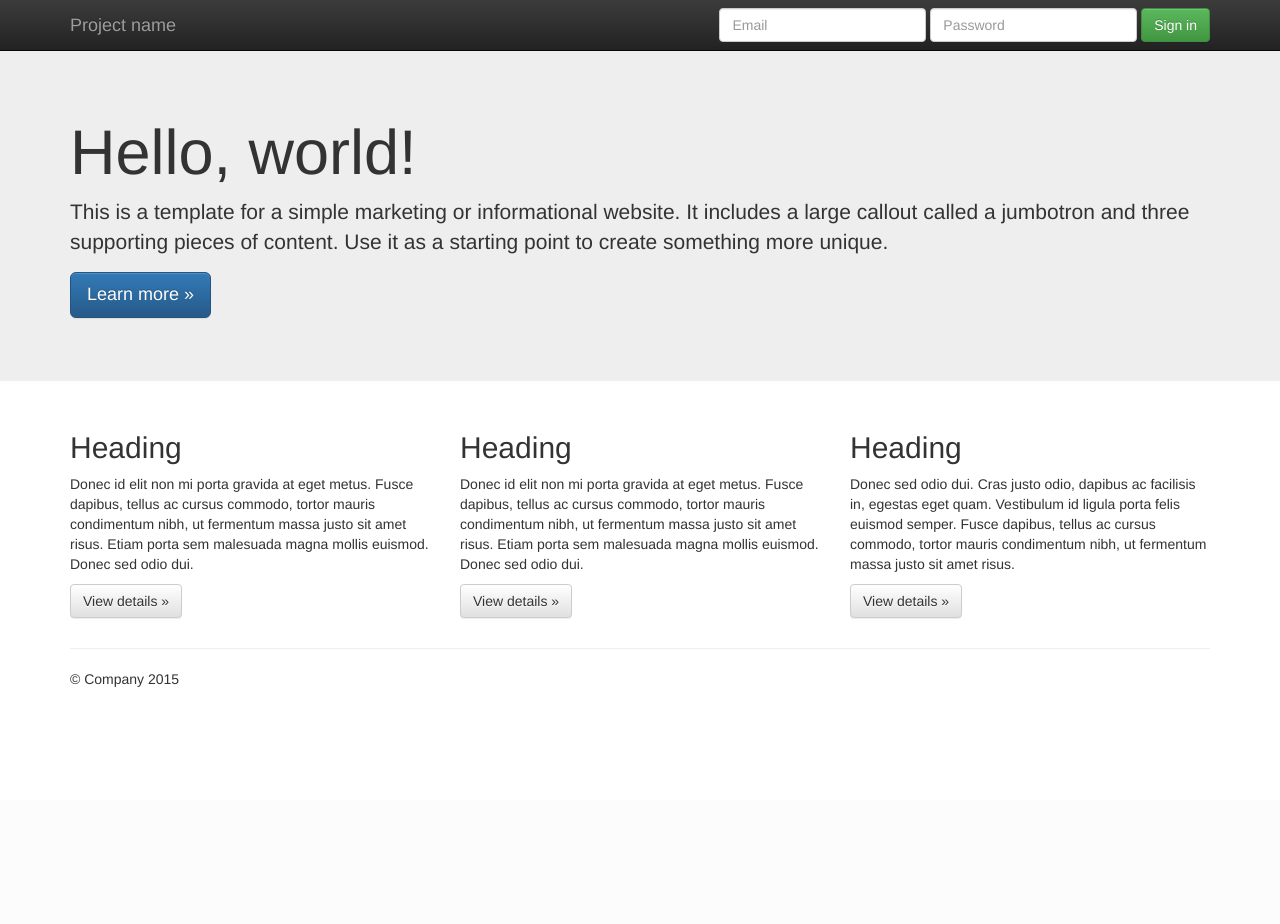
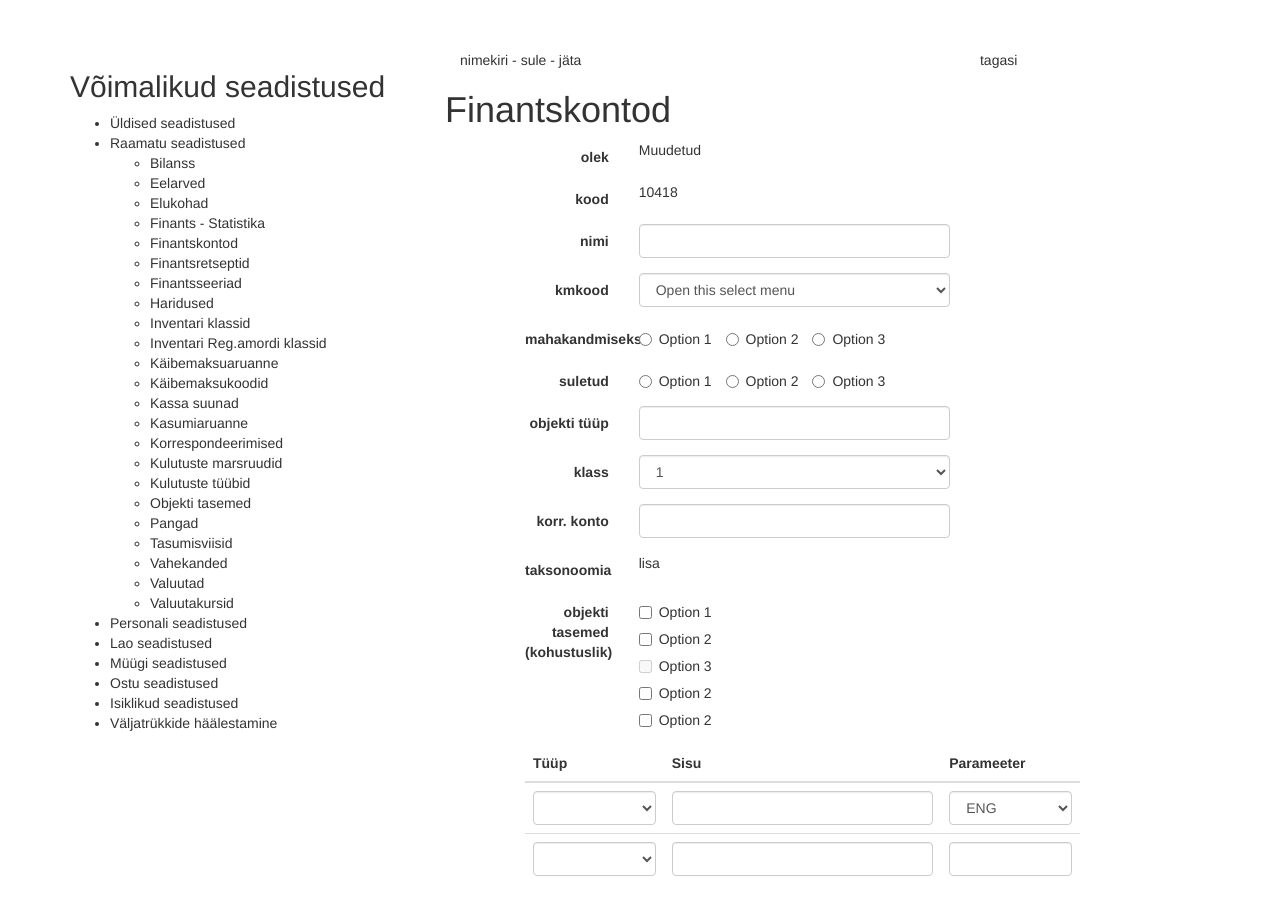
Before and after one commit to babaa/directo-redesign, a PHP site: page / in a window 1280 px wide. Before the commit the page ends 687 px from the top, so only its background shows below. Run offline with PHP 8.4, Linux system fonts and the light colour scheme; some libraries are stand-ins or nearby versions.

Commit message:
wireframe

```diff
--- a/css/main.css
+++ b/css/main.css
@@ -3,3 +3,8 @@
 /* ==========================================================================
    Author's custom styles
    ========================================================================== */
+
+
+.form-horizontal .label .control-label{
+  text-align:right;
+}
--- a/index.html
+++ b/index.html
@@ -12,6 +12,7 @@
         <link rel="apple-touch-icon" href="apple-touch-icon.png">
 
         <link rel="stylesheet" href="css/bootstrap.min.css">
+        <link rel="stylesheet" href="css/main.css">
         <style>
             body {
                 padding-top: 50px;
@@ -27,66 +28,225 @@
         <!--[if lt IE 8]>
             <p class="browserupgrade">You are using an <strong>outdated</strong> browser. Please <a href="http://browsehappy.com/">upgrade your browser</a> to improve your experience.</p>
         <![endif]-->
-    <nav class="navbar navbar-inverse navbar-fixed-top" role="navigation">
       <div class="container">
-        <div class="navbar-header">
-          <button type="button" class="navbar-toggle collapsed" data-toggle="collapse" data-target="#navbar" aria-expanded="false" aria-controls="navbar">
-            <span class="sr-only">Toggle navigation</span>
-            <span class="icon-bar"></span>
-            <span class="icon-bar"></span>
-            <span class="icon-bar"></span>
-          </button>
-          <a class="navbar-brand" href="#">Project name</a>
+
+
+        <div class="row">
+             <div class="col-md-4">
+              <h2>Võimalikud seadistused</h2>
+                    <ul>
+                        <li>Üldised seadistused</li>
+                        <li> Raamatu seadistused</li>
+                            <ul>
+                                <li>Bilanss</li>
+                                <li>Eelarved</li>
+                                <li>Elukohad</li>
+                                <li>Finants - Statistika</li>
+                                <li>Finantskontod</li>
+                                <li>Finantsretseptid</li>
+                                <li>Finantsseeriad</li>
+                                <li>Haridused</li>
+                                <li>Inventari klassid</li>
+                                <li>Inventari Reg.amordi klassid</li>
+                                <li>Käibemaksuaruanne</li>
+                                <li>Käibemaksukoodid</li>
+                                <li>Kassa suunad</li>
+                                <li>Kasumiaruanne</li>
+                                <li>Korrespondeerimised</li>
+                                <li>Kulutuste marsruudid</li>
+                                <li>Kulutuste tüübid</li>
+                                <li>Objekti tasemed</li>
+                                <li>Pangad</li>
+                                <li>Tasumisviisid</li>
+                                <li>Vahekanded</li>
+                                <li>Valuutad</li>
+                                <li>Valuutakursid</li>
+                            </ul>
+                        <li> Personali seadistused</li>
+                        <li> Lao seadistused</li>
+                        <li> Müügi seadistused</li>
+                        <li> Ostu seadistused</li>
+                        <li> Isiklikud seadistused</li>
+                        <li> Väljatrükkide häälestamine</li>
+                    </ul>
+
             </div>
-        <div id="navbar" class="navbar-collapse collapse">
-          <form class="navbar-form navbar-right" role="form">
-            <div class="form-group">
-              <input type="text" placeholder="Email" class="form-control">
+
+
+            <div class="col-md-8">
+                <div class="row">
+                    <div class="col-md-8">
+                      nimekiri - sule - jäta
                     </div>
-            <div class="form-group">
-              <input type="password" placeholder="Password" class="form-control">
-            </div>
-            <button type="submit" class="btn btn-success">Sign in</button>
-          </form>
-        </div><!--/.navbar-collapse -->
-      </div>
-    </nav>
-
-    <!-- Main jumbotron for a primary marketing message or call to action -->
-    <div class="jumbotron">
-      <div class="container">
-        <h1>Hello, world!</h1>
-        <p>This is a template for a simple marketing or informational website. It includes a large callout called a jumbotron and three supporting pieces of content. Use it as a starting point to create something more unique.</p>
-        <p><a class="btn btn-primary btn-lg" href="#" role="button">Learn more &raquo;</a></p>
+                    <div class="col-md-4">
+                      tagasi
                     </div>
                 </div>
 
-    <div class="container">
-      <!-- Example row of columns -->
+
                 <div class="row">
-        <div class="col-md-4">
-          <h2>Heading</h2>
-          <p>Donec id elit non mi porta gravida at eget metus. Fusce dapibus, tellus ac cursus commodo, tortor mauris condimentum nibh, ut fermentum massa justo sit amet risus. Etiam porta sem malesuada magna mollis euismod. Donec sed odio dui. </p>
-          <p><a class="btn btn-default" href="#" role="button">View details &raquo;</a></p>
+                    <h1>Finantskontod</h1>
+
+                  <div class="col-sm-7 col-sm-offset-1">
+                    <form class="form-horizontal" role="form">
+
+                      <div class="form-group">
+                        <label class="control-label col-sm-3" for="status">olek</label>
+                        <div class="col-sm-9">
+                          <span>Muudetud</span>
                         </div>
-        <div class="col-md-4">
-          <h2>Heading</h2>
-          <p>Donec id elit non mi porta gravida at eget metus. Fusce dapibus, tellus ac cursus commodo, tortor mauris condimentum nibh, ut fermentum massa justo sit amet risus. Etiam porta sem malesuada magna mollis euismod. Donec sed odio dui. </p>
-          <p><a class="btn btn-default" href="#" role="button">View details &raquo;</a></p>
                       </div>
-        <div class="col-md-4">
-          <h2>Heading</h2>
-          <p>Donec sed odio dui. Cras justo odio, dapibus ac facilisis in, egestas eget quam. Vestibulum id ligula porta felis euismod semper. Fusce dapibus, tellus ac cursus commodo, tortor mauris condimentum nibh, ut fermentum massa justo sit amet risus.</p>
-          <p><a class="btn btn-default" href="#" role="button">View details &raquo;</a></p>
+                      <div class="form-group">
+                        <label class="control-label col-sm-3" for="code">kood</label>
+                        <div class="col-sm-9">
+                          <span>10418</span>
+                        </div>
+                      </div>
+                      <div class="form-group">
+                        <label class="control-label col-sm-3" for="name">nimi</label>
+                        <div class="col-sm-9">
+                          <input type="text" class="form-control" id="name">
+                        </div>
+                      </div>
+                      <div class="form-group">
+                        <label class="control-label col-sm-3" for="kmkood">kmkood</label>
+                          <div class="col-sm-9">
+                          <select class="form-control" id="kmkood">
+                            <option selected>Open this select menu</option>
+                            <option value="1">One</option>
+                            <option value="2">Two</option>
+                            <option value="3">Three</option>
+                          </select>
+                        </div>
+                      </div>
+                      <div class="form-group">
+                        <label class="control-label col-sm-3" for="pwd">mahakandmiseks</label>
+                        <div class="col-sm-9">
+                            <label class="radio-inline"><input type="radio" name="optradio">Option 1</label>
+                            <label class="radio-inline"><input type="radio" name="optradio">Option 2</label>
+                            <label class="radio-inline"><input type="radio" name="optradio">Option 3</label>
+                        </div>
+                      </div>
+                      <div class="form-group">
+                        <label class="control-label col-sm-3" for="closed">suletud</label>
+                        <div class="col-sm-9">
+                            <label class="radio-inline"><input type="radio" name="optradio">Option 1</label>
+                            <label class="radio-inline"><input type="radio" name="optradio">Option 2</label>
+                            <label class="radio-inline"><input type="radio" name="optradio">Option 3</label>
+                        </div>
+                      </div>
+                      <div class="form-group">
+                        <label class="control-label col-sm-3" for="name">objekti tüüp</label>
+                        <div class="col-sm-9">
+                          <input type="text" class="form-control" id="name">
+                        </div>
+                      </div>
+                       <div class="form-group">
+                        <label class="control-label col-sm-3" for="klass">klass</label>
+                          <div class="col-sm-9">
+                          <select class="form-control" id="klass">
+                            <option>1</option>
+                            <option>2</option>
+                            <option>3</option>
+                            <option>4</option>
+                          </select>
+                        </div>
+                      </div>
+                      <div class="form-group">
+                        <label class="control-label col-sm-3" for="korrkonto">korr. konto</label>
+                        <div class="col-sm-9">
+                          <input type="text" class="form-control" id="korrkonto">
+                        </div>
+                      </div>
+                      <div class="form-group">
+                        <label class="control-label col-sm-3" for="taxonomy">taksonoomia</label>
+                        <div class="col-sm-9">
+                          <span>lisa</span>
                         </div>
                       </div>
 
-      <hr>
+                      <div class="form-group">
+                        <label class="control-label col-sm-3" for="levels">objekti tasemed (kohustuslik)</label>
+                        <div class="col-sm-9">
+                          <div class="checkbox">
+                          <label><input type="checkbox" value="">Option 1</label>
+                          </div>
+                          <div class="checkbox">
+                            <label><input type="checkbox" value="">Option 2</label>
+                          </div>
+                          <div class="checkbox disabled">
+                            <label><input type="checkbox" value="" disabled>Option 3</label>
+                          </div>
+                          <div class="checkbox">
+                            <label><input type="checkbox" value="">Option 2</label>
+                          </div>
+                          <div class="checkbox">
+                            <label><input type="checkbox" value="">Option 2</label>
+                          </div>
+                        </div>
+                      </div>
 
-      <footer>
-        <p>&copy; Company 2015</p>
-      </footer>
-    </div> <!-- /container -->        <script src="//ajax.googleapis.com/ajax/libs/jquery/1.11.2/jquery.min.js"></script>
+                    </form>
+                  </div>
+
+                  <div class="col-sm-9 col-sm-offset-1">
+                    <table class="table table-hover">
+                      <thead class="thead-default">
+                        <tr>
+                          <th>Tüüp</th>
+                          <th>Sisu</th>
+                          <th>Parameeter</th>
+                        </tr>
+                      </thead>
+                      <tbody>
+                        <tr>
+                          <td class="col-md-3">
+                            <select class="form-control" id="tüüp">
+                            <option selected> </option>
+                            <option value="1">Võõrkeelne</option>
+                            <option value="2">Projektijuht</option>
+                          </select>
+                        </td>
+                          <td>
+                            <input type="text" class="form-control" id="sisu">
+                          </td>
+                          <td class="col-md-3">
+                              <select class="form-control" id="parameeter">
+                              <option> </option>
+                              <option value="1" selected>ENG</option>
+                              <option value="2">FIN</option>
+                              <option value="3">GER</option>
+                              <option value="4">LT</option>
+                              <option value="5">LV</option>
+                              </select>
+                          </td>
+                        </tr>
+                        <tr>
+                          <td>
+                            <select class="form-control" id="tüüp">
+                            <option selected> </option>
+                            <option value="1">Võõrkeelne</option>
+                            <option value="2">Projektijuht</option>
+                          </select>
+                        </td>
+                          <td>
+                            <input type="text" class="form-control" id="sisu">
+                          </td>
+                          <td>
+                            <input type="text" class="form-control" id="parameeter">
+                          </td>
+                        </tr>
+                      </tbody>
+                    </table>
+                  </div>
+
+                </div>
+
+            </div>
+        </div>
+      </div>
+
+        <script src="//ajax.googleapis.com/ajax/libs/jquery/1.11.2/jquery.min.js"></script>
         <script>window.jQuery || document.write('<script src="js/vendor/jquery-1.11.2.min.js"><\/script>')</script>
 
         <script src="js/vendor/bootstrap.min.js"></script>
```
Lines whose indentation alone changed are shown as unchanged.
